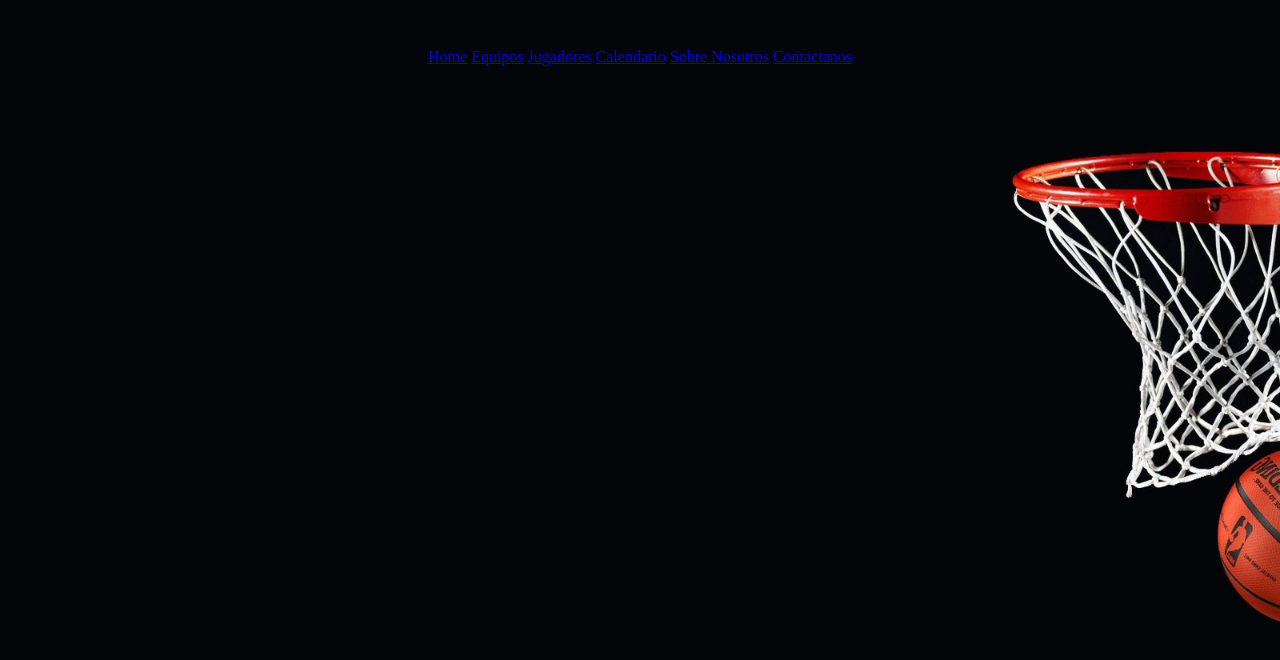
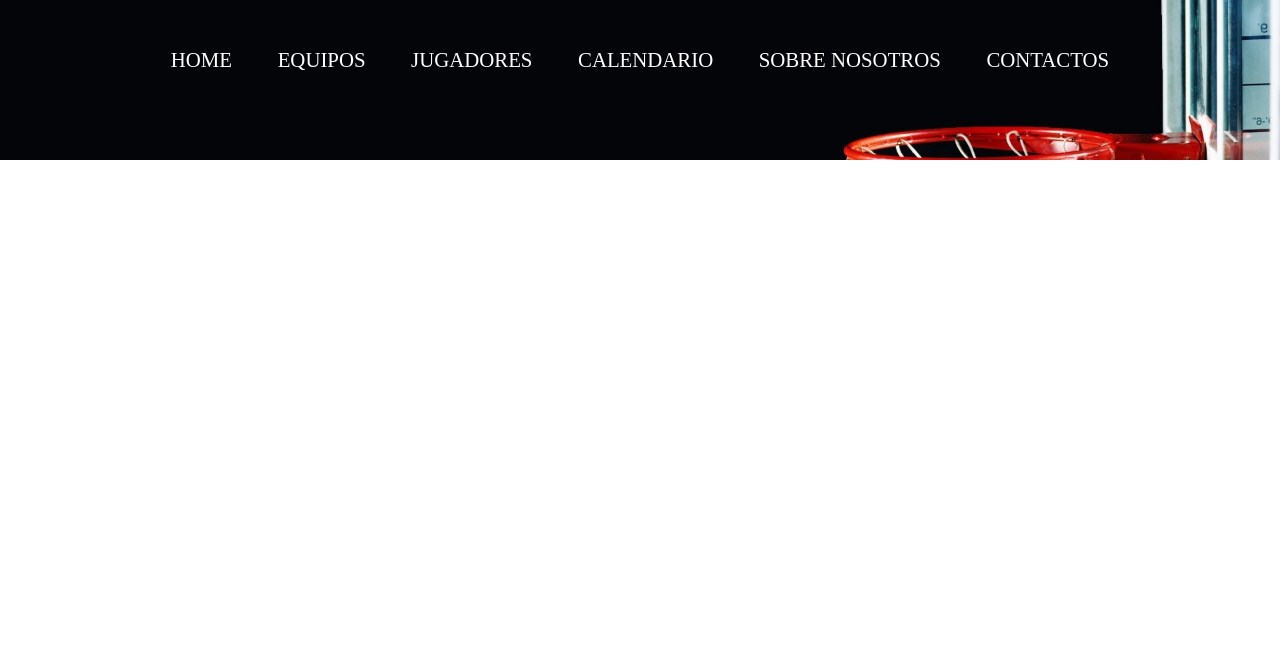
Before and after one commit to Alarox000/Proyecto-NBA-versi-n-2, a plain HTML site: page html/AboutUs.html in a window 1280 px wide. Drawn offline with Linux system fonts and the light colour scheme.

Commit message:
Encabezado de todos los HTML

```diff
--- a/css/styles.css
+++ b/css/styles.css
@@ -98,4 +98,13 @@ nav {
   }
 }
 
-/*!-------------------------Body---------------------------*/
+/*!-------------------Header para los demás-----------------*/
+.encabezado header {
+  width: 100%;
+  height: 10em;
+  background-repeat: no-repeat;
+  background-size: cover;
+  background-attachment: fixed;
+  position: relative;
+  background-image: url(/img/CabeceraIndex.jpg);
+}
--- a/html/AboutUs.html
+++ b/html/AboutUs.html
@@ -6,19 +6,29 @@
     <meta name="viewport" content="width=device-width, initial-scale=1.0" />
     <link rel="stylesheet" type="text/css" href="/css/styles.css" />
     <title>Fiebre de Basket</title>
+    <link
+    href="https://fonts.googleapis.com/css2?family=Dancing+Script:wght@400;700&display=swap"
+    rel="stylesheet"
+  />
+  <link
+    href="https://fonts.googleapis.com/css2?family=Josefin+Slab:wght@100&display=swap"
+    rel="stylesheet"
+  />
   </head>
   <body>
-    <header>
-      <div>
-        <nav>
-          <a href="/index.html">Home</a>
-          <a href="/html/equipos.html">Equipos</a>
-          <a href="/html/jugadores.html">Jugadores</a>
-          <a href="/html/Horarios.html">Calendario</a>
-          <a href="/html/AboutUs.html">Sobre Nosotros</a>
-          <a href="/html/contactanos.html">Contactanos</a>
-        </nav>
-      </div>
+    <div class="encabezado">
+      <header>
+        <div class="menu">
+          <nav>
+            <a href="/index.html">HOME</a>
+            <a href="/html/equipos.html">EQUIPOS</a>
+            <a href="/html/jugadores.html">JUGADORES</a>
+            <a href="/html/Horarios.html">CALENDARIO</a>
+            <a href="/html/AboutUs.html">SOBRE NOSOTROS</a>
+            <a href="/html/contactanos.html">CONTACTOS</a>
+          </nav>
+        </div>
+    </div>
     </header>
   </body>
 </html>
```
Also changed, not shown: html/Horarios.html (+21 -11 lines), html/contactanos.html (+21 -11 lines), html/equipos.html (+21 -11 lines), html/jugadores.html (+21 -11 lines).
